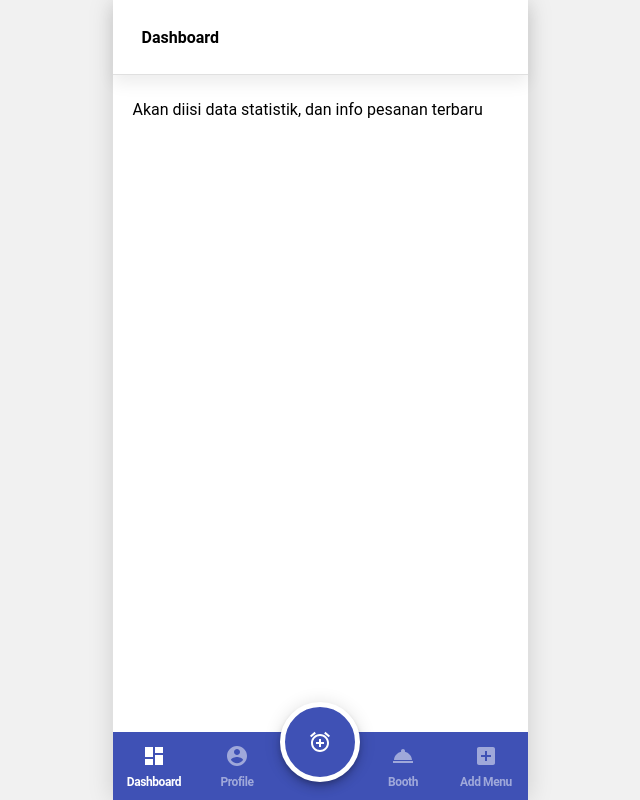
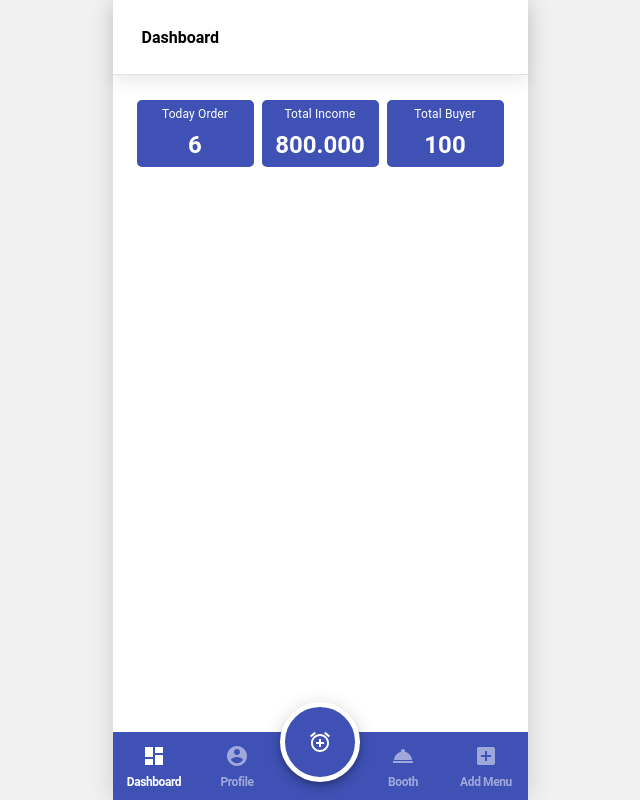
Before and after one commit to smartcanteen/smartcanteen-client, a React (Create React App) app: page /booth in a window 1280 px wide. Both pictures are taken after a click on the button "Dashboard". Shown: the whole page, without its empty margins (320-960 px from the left). Built offline with nearby package versions, Linux system fonts and the light colour scheme.

Commit message:
dashboard: analytics card & helper

```diff
--- a/src/App.js
+++ b/src/App.js
@@ -9,7 +9,7 @@ export const history = createBrowserHistory()
 const App = () => {
   return (
     <AppWrapper className="App">
-      <Router history>
+      <Router {...history}>
         <Switch>
           <Route path="/" component={Home} exact/>
           <Route path="/login" component={Login} exact/>
--- a/src/components/pages/Private/Dashboard/index.js
+++ b/src/components/pages/Private/Dashboard/index.js
@@ -1,17 +1,20 @@
 import React from 'react'
 import { Box } from '@material-ui/core'
+import { TopNavigation, BottomNavigation, AppContainer } from 'components/layout'
+import { NavigationCaption, AnalyticsCard } from 'components/shared'
 
-import { TopNavigation, BottomNavigation, AppContainer } from 'components/layout'
-import { NavigationCaption } from 'components/shared'
 const Dashboard = () => {
     return (
         <Box className="dashboard">
-
             <TopNavigation withCaption>
                 <NavigationCaption caption="Dashboard" />
             </TopNavigation>
-            <AppContainer>
-                Akan diisi data statistik, dan info pesanan terbaru
+            <AppContainer hasBottomNav>
+                <Box display="flex" justifyContent="space-between">
+                    <AnalyticsCard title="Today Order" value={6}/>
+                    <AnalyticsCard title="Total Income" value={800000}/>
+                    <AnalyticsCard title="Total Buyer" value={100}/>
+                </Box>
             </AppContainer>
             <BottomNavigation isAuthenticated/>
 
--- /dev/null
+++ b/src/components/shared/AnalyticsCard.js
@@ -0,0 +1,36 @@
+import React from 'react'
+import PropTypes from 'prop-types'
+import { Box, Typography } from '@material-ui/core'
+import { makeStyles } from '@material-ui/core/styles'
+import { formatCurrency } from 'utils/helper'
+const useStyles = makeStyles({
+    title:{
+        fontSize:12,
+        marginBottom:5
+    },
+    value:{
+        fontWeight:'bold',
+    }
+})
+
+const AnalyticsCard = props => {
+    const classes = useStyles()
+    const { title, value } = props
+    return (
+        <Box className="analytics-card" bgcolor="primary.main" textAlign="center" p={.8} borderRadius={5} color="#FFF" marginX={.5} width="100%">
+            <Typography variant="body2" className={classes.title}>
+                { title }
+            </Typography>
+            <Typography variant="h5" className={classes.value}>
+                { formatCurrency(value) }
+            </Typography>
+        </Box>
+    )
+}
+
+AnalyticsCard.porpTypes = {
+    title:PropTypes.string,
+    value:PropTypes.number,
+}
+
+export default AnalyticsCard
--- a/src/components/shared/index.js
+++ b/src/components/shared/index.js
@@ -8,6 +8,7 @@ import SellerProfileBox from './SellerProfileBox'
 import MenuCard from './MenuCard'
 import OrderCard from './OrderCard'
 import OrderTab from './OrderTab'
+import AnalyticsCard from './AnalyticsCard'
 export {
     NavigationBack,
     NavigationCaption,
@@ -18,5 +19,6 @@ export {
     SellerProfileBox,
     MenuCard,
     OrderCard,
-    OrderTab
+    OrderTab,
+    AnalyticsCard
 }
--- /dev/null
+++ b/src/utils/helper.js
@@ -0,0 +1,3 @@
+export const formatCurrency = (number) => {
+    return number?.toString().replace(/\B(?=(\d{3})+(?!\d))/g, ".")
+}
```
